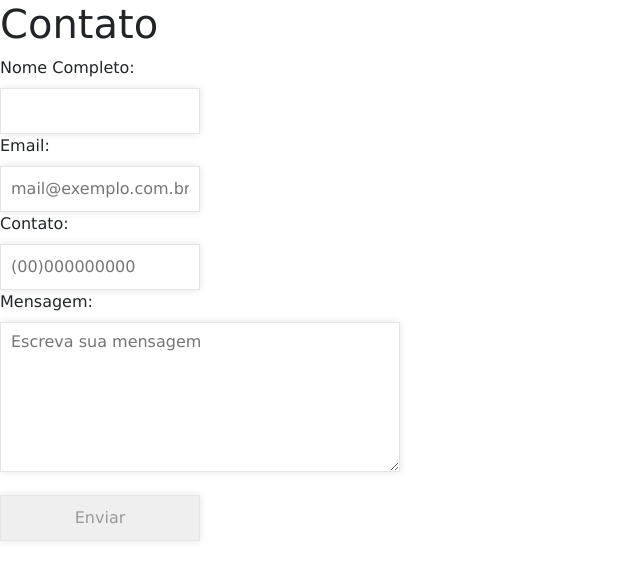
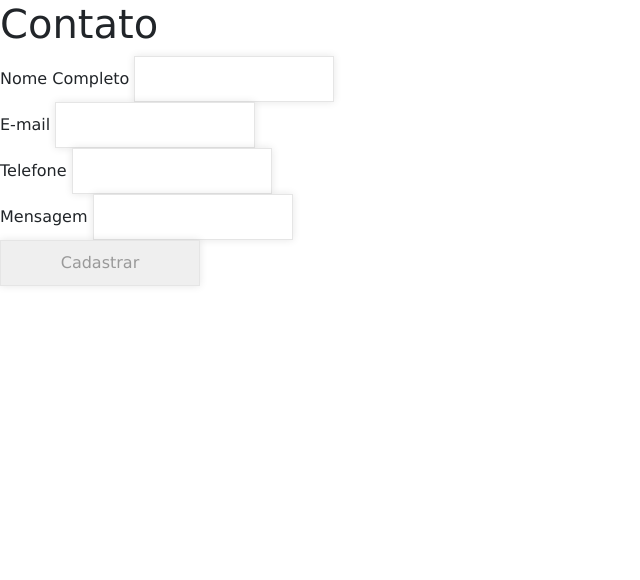
Before and after one commit to juliaguima/SiteSigma, a PHP site: page /contato.php in a window 1280 px wide. Shown: the part 56-636 px from the top of the page, without its empty margins (0-640 px from the left). Run offline with PHP 8.4, Linux system fonts and the light colour scheme.

```diff
--- a/contato.php
+++ b/contato.php
@@ -1,62 +1,71 @@
 <?php
 
+// include do footer
+
 include_once './includes/_dados.php';
+
 include_once './includes/_head.php';
+
 include_once './includes/_header.php';
 
 
-//validação do envio da variável
 
-$a = array(1);
-if (isset ($_POST['txtNome'])) {
-    $nome = ($_POST['txtNome']);
-    $email =($_POST['txtemail']);
-    $contato=($_POST['txtcontato']);
-    $mensagem =($_POST['txtmensagem']);
-    print_r($a);
+if (isset ( $_POST['txtNome']) ) {
+
+    $nome = strtoupper( $_POST['txtNome']);
+
+    $nome = $_POST['txtNome'];
+
+    $email = $_POST['txtEmail'];
+
+    $telefone = $_POST['txtTelefone'];
+
+    $mensagem = $_POST['txtMensagem'];
+
+    echo $nome. "<br>". $email."<br>". $telefone."<br>". $mensagem;
 
 }
 
 
 
-// strtoupper: caixa alta.
 ?>
+
+<h1>Contato</h1>
+<form action="./contato.php" method="post">
+<ul>
+ <li>
+ <label for="txtNome">Nome Completo</label>
+<input type="text" name="txtNome" id="txtNome">
+ </li>
+<li>
+ <label for="txtEmail">E-mail</label>
+ <input type="text" name="txtEmail" id="txtEmail">
+</li>
+<li>
+ <label for="txtTelefone">Telefone</label>
+<input type="text" name="txtTelefone" id="txtTelefone">
+</li>
+<li>
+
+<label for="txtMensagem">Mensagem</label>
+
+        <input type="text" name="txtMensagem" id="txtMensagem">
+
+        </li>
+
+        <input type="submit" value="Cadastrar">
+
+    </ul>
+
+</form>
 
 
 
-<h1>Contato</h1>
-
-        <form action = "./contato.php" method = "post">
-        <label for="txtNome">Nome Completo: </label>
-        <br>
-        <input type="text" name="txtNome" id="txtNome" required>
-
-    </form>
-        <form action = "./contato.php" method = "post">
-        <label for="txtemail">Email: </label>
-        <br>
-        <input type="text" placeholder="mail@exemplo.com.br" />
-
-
-    </form>
-        <form action = "./contato.php" method = "post">
-        <label for="txtcontato">Contato: </label>
-        <br>
-        <input type="text"name="txtcontato" id="txtcontato" placeholder="(00)000000000" />
-
-
-    </form>
-
-        <label for="txtmensagem">Mensagem: </label>
-    <br>
-        <p class="text">
-        <textarea placeholder="Escreva sua mensagem" /></textarea>
-        </p>
-
-    <p class="submit">
-        <input type="submit" value="Enviar" />
-    </p>
 
 <?php
+
+// include do footer
+
 include_once './includes/_footer.php';
+
 ?>
```
Also changed, not shown: db/sitesigma.sql (added, +103 -0 lines).
